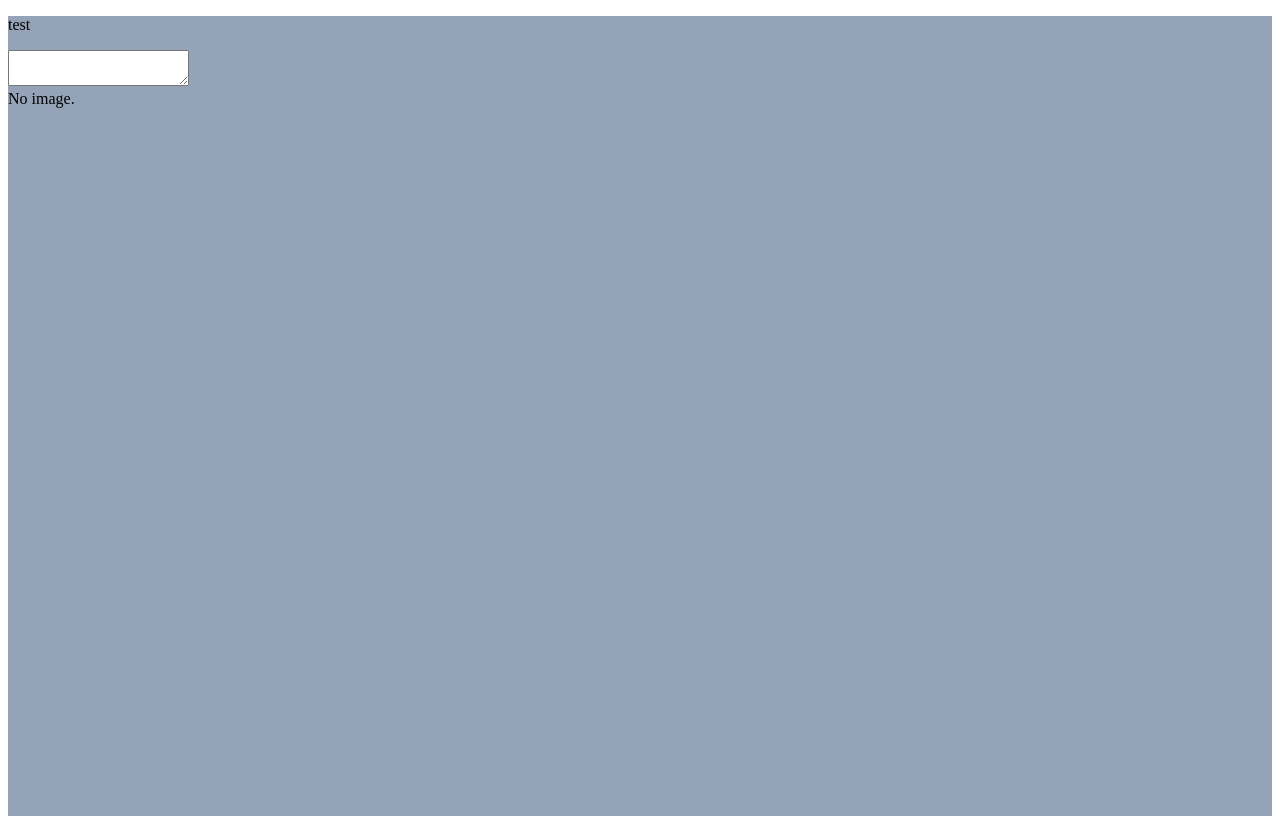
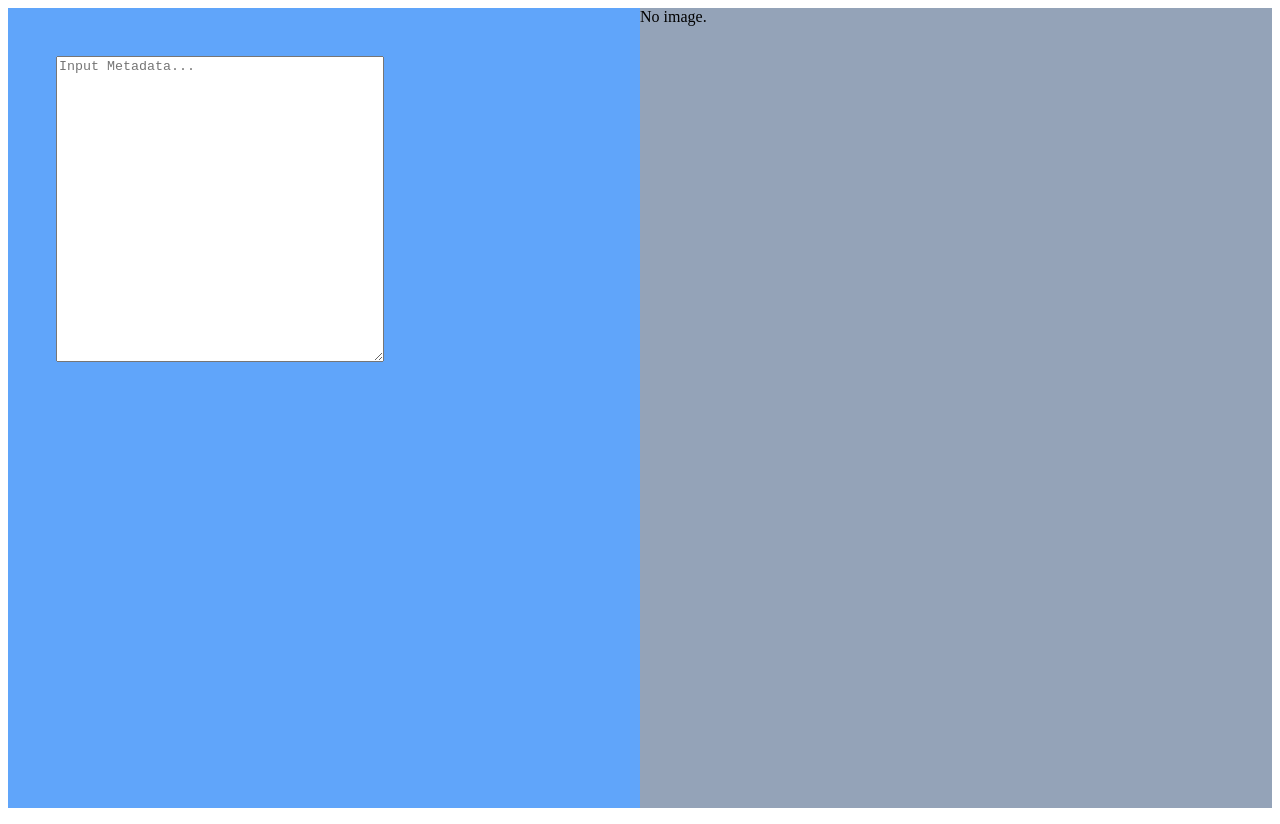
Before and after one commit to fn-Drew/Metadata-Preview, a React (Create React App) app: page / in a window 1280 px wide. Built offline with nearby package versions, Linux system fonts and the light colour scheme.

Commit message:
display attributes and added backgrounds for debugging

```diff
--- a/src/App.js
+++ b/src/App.js
@@ -10,19 +10,15 @@ function App() {
 
   const handleUserInput = (event) => {
     event.preventDefault()
-    let input = event.target.value
-    let JSON_input = JSON.parse(input)
+    let JSON_input = JSON.parse(event.target.value)
     setUserInput(JSON_input)
-    console.log(userInput.hasOwnProperty('image'))
-    forceUpdate()
+    // forceUpdate()
   }
 
   return (
-    <div class="h-screen bg-slate-400">
-      <p>test</p>
+    <div class="h-screen grid grid-cols-2 bg-slate-400">
       <Input userInput={userInput} handleUserInput={handleUserInput} />
       <DisplayImage userInput={userInput} />
-      {/* <img src={`https://ipfs.io/ipfs/${userInput.image.slice(7)}`} alt="NFT preview" /> */}
     </div>
   )
 }
--- a/src/Components/DisplayImage.js
+++ b/src/Components/DisplayImage.js
@@ -2,8 +2,13 @@ const DisplayImage = (props) => {
 
   if (props.userInput.hasOwnProperty('image')) {
     return (
-      <div>
-        <img src={`https://ipfs.io/ipfs/${props.userInput.image.slice(7)}`} />
+      <div class="flex flex-col justify-content bg-green-300">
+        <img class="h-auto w-3/5 bg-green-500" src={`https://ipfs.io/ipfs/${props.userInput.image.slice(7)}`} />
+        <div class="grid bg-purple-300 grid-cols-2">
+          {props.userInput.attributes.map((attribute) =>
+            <div> {attribute.trait_type} : {attribute.value} </div>
+          )}
+        </div>
       </div>
     )
   } else {
--- a/src/Components/Input.js
+++ b/src/Components/Input.js
@@ -1,7 +1,7 @@
 const Input = (props) => {
   return (
-    <div>
-      <textarea vlaue={props.userInput} onInput={props.handleUserInput} />
+    <div class="p-12 bg-blue-400">
+      <textarea class="w-3/5" rows="20" placeholder="Input Metadata..." onInput={props.handleUserInput} />
     </div>
   )
 }
```
